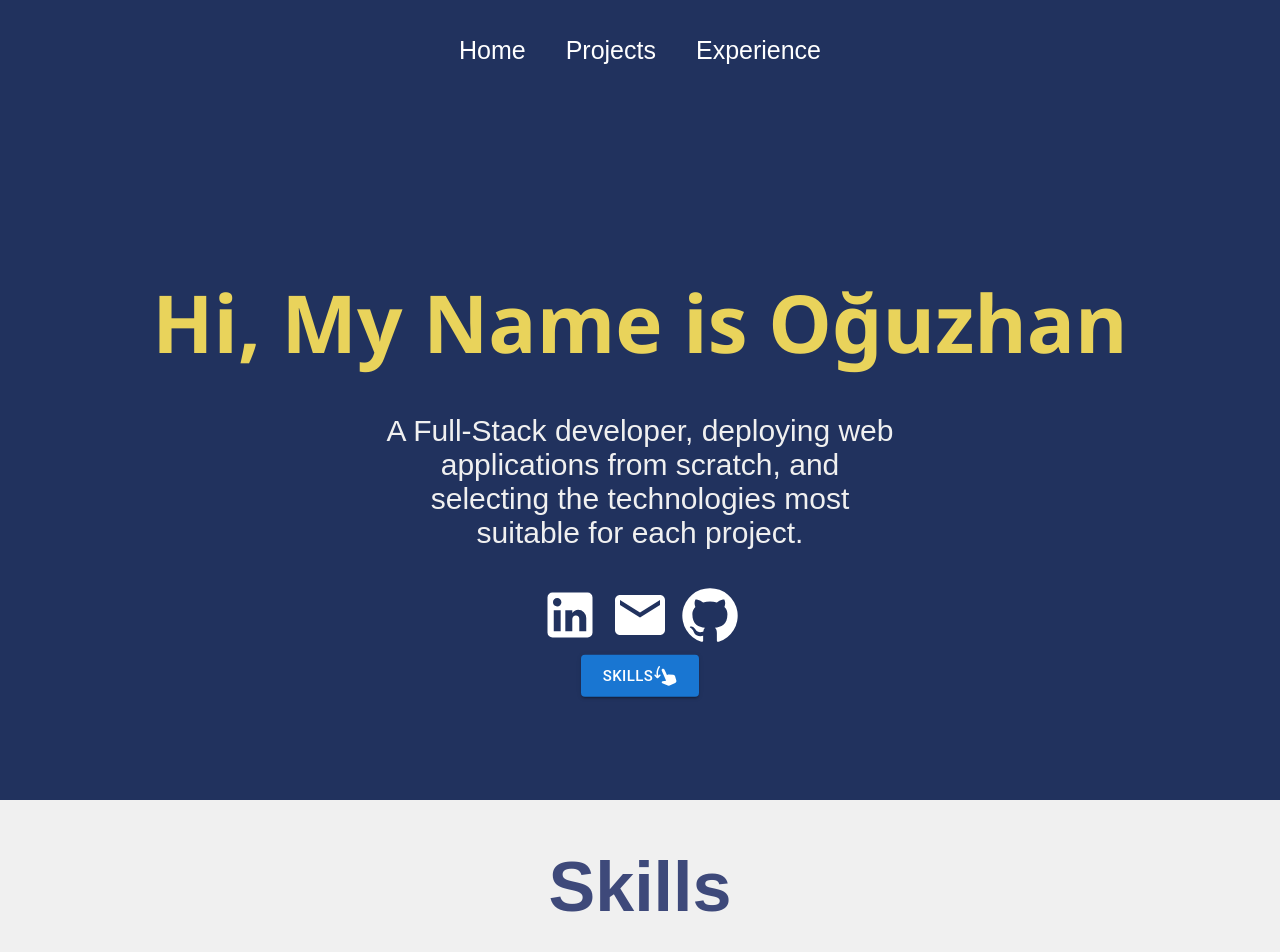
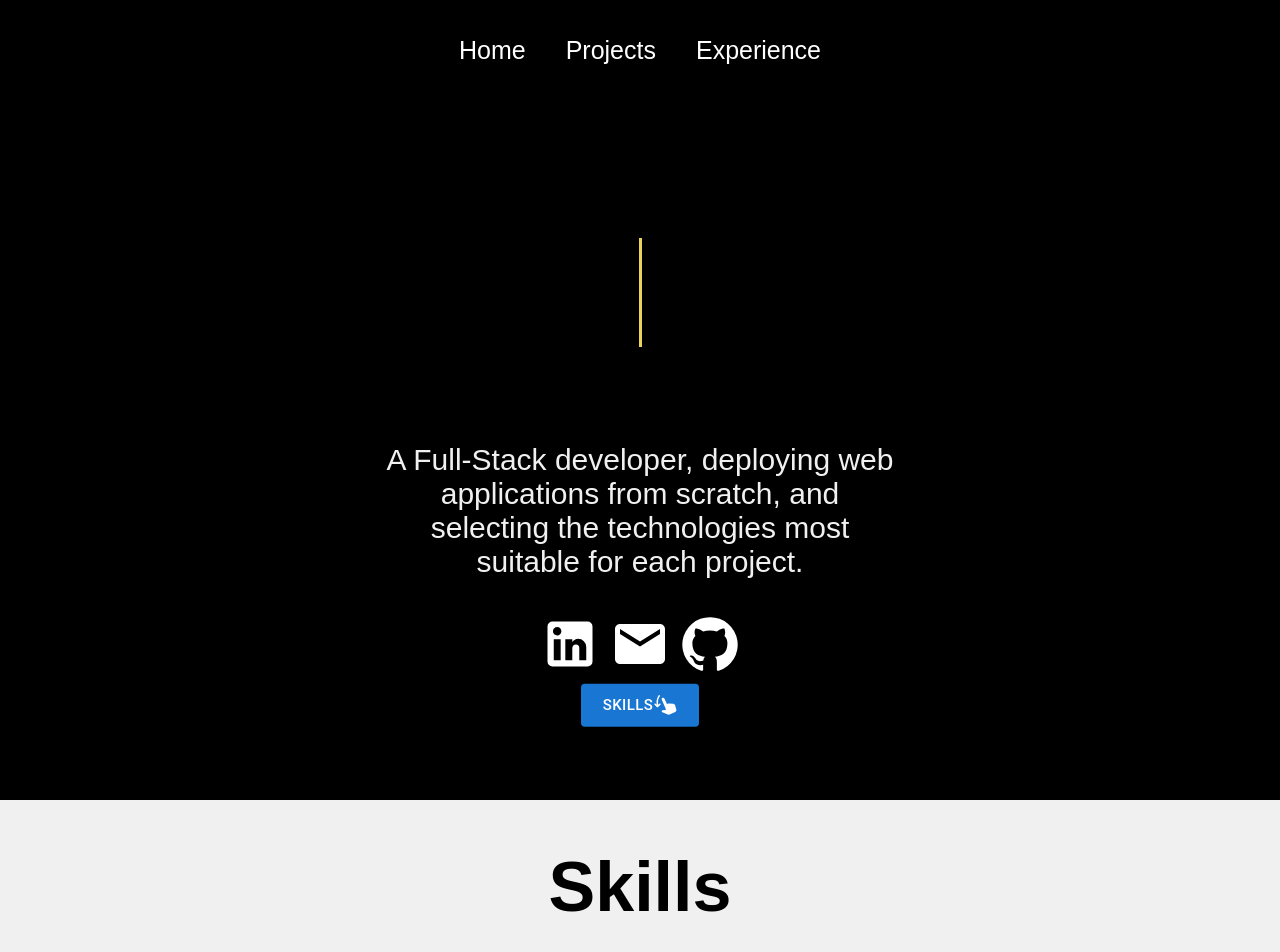
Before and after one commit to worm-codes/Portfolio_Website, a Next.js app: page / in a window 1280 px wide. Shown: the top 952 px of the page. Built offline with nearby package versions, Linux system fonts and the light colour scheme.

Commit message:
Colors handled

```diff
--- a/pages/experience/index.js
+++ b/pages/experience/index.js
@@ -19,11 +19,11 @@ import styles from "../../styles/experience.module.css"
   return  (
     <div className={styles.experience} >
     <div>
-      <VerticalTimeline lineColor="#3e497a">
+      <VerticalTimeline lineColor="black">
       <VerticalTimelineElement
           className="vertical-timeline-element--education"
           date="2017 Sep - 2018 Jan"
-          iconStyle={{ background: "#3e497a", color: "#fff" }}
+          iconStyle={{ background: "black", color: "#fff" }}
           icon={<SchoolIcon />}
         >
           <h3 className="vertical-timeline-element-title">
@@ -39,7 +39,7 @@ import styles from "../../styles/experience.module.css"
         <VerticalTimelineElement
           className="vertical-timeline-element--education"
           date="2018 Sep - 2022 Jun"
-          iconStyle={{ background: "#3e497a", color: "#fff" }}
+          iconStyle={{ background: "black", color: "#fff" }}
           icon={<SchoolIcon />}
         >
           <h3 className="vertical-timeline-element-title">
--- a/pages/index.js
+++ b/pages/index.js
@@ -18,12 +18,12 @@ function Home() {
   return (
     <div className={styles.home}>
       <div className={styles.about}>
-        <h2> Hi, My Name is Oğuzhan</h2>
+        <h2> Hi, My Name is Oğuzhan...</h2>
         <div className={styles.prompt}>
           <p>A Full-Stack developer, deploying web applications from scratch, and selecting the technologies most suitable for each project.</p>
 
           <a target="_newblank" href="https://www.linkedin.com/in/oguzhancevikk/"><LinkedInIcon /></a>
-          <a target="_newblank" href="mailto: oguzhan0553283@gmail.com"><EmailIcon /></a>
+          <a target="_newblank" href="mailto: oguzhan728@gmail.com"><EmailIcon /></a>
          <a target="_newblank" href="https://github.com/worm-codes"><GithubIcon /></a>
         </div>
        <Button size="large" onClick={handleClick} className={styles.skill_button} variant="contained">SKILLS<SwipeDownRoundedIcon/></Button>
--- a/styles/Footer.module.css
+++ b/styles/Footer.module.css
@@ -1,7 +1,7 @@
 .footer {
   width: 100%;
   height: 200px;
-  background: #21325e;
+  background: black;
   display: flex;
   justify-content: center;
   align-items: center;
--- a/styles/Home.module.css
+++ b/styles/Home.module.css
@@ -2,7 +2,7 @@
   width: 100%;
   align-items: center;
   font-family: "Arial", sans-serif;
-  color: #3e497a;
+  color: black;
   margin-top: 100px;
 }
 
@@ -14,7 +14,7 @@
   justify-content: center;
   align-items: center;
   text-align: center;
-  background-color: #21325e;
+  background-color: black;
   color: #f0f0f0;
 }
 
@@ -22,7 +22,7 @@
   font-family: "Segoe UI", Tahoma, Geneva, Verdana, sans-serif;
   font-size: 80px;
   color: #e9d35b;
-  height: 50px;
+
 }
 
 .about .prompt {
@@ -45,7 +45,7 @@
 }
 
 .skills h1 {
-  color: #3e497a;
+  color: black;
 }
 
 .skills .list {
@@ -56,6 +56,27 @@
 
 .list span {
   font-size: 20px;
+}
+@media (min-width:948px){
+  .about h2{
+    width: 22ch;
+  animation: typing 2s steps(22), blink .5s step-end infinite alternate;
+  white-space: nowrap;
+  overflow: hidden;
+  border-right: 3px solid;
+  }
+
+  @keyframes typing {
+  from {
+    width: 0
+  }
+}
+
+@keyframes blink {
+  50% {
+    border-color: transparent
+  }
+}
 }
 @media (max-width:948px){
    .about h2 {
@@ -106,7 +127,7 @@
 .skill_button {
   margin-top: 15px;
   font-size: 18px;
-  color:#21325e;
+  color:black;
   background-color: white;
   animation: shake 1.6s cubic-bezier(.36, .07, .19, .97) both infinite;
   transform: translate3d(0, 0, 0);
@@ -115,7 +136,7 @@
 }
 .skill_button:hover{
   color:white;
-  background-color: #21325e;
+  background-color: black;
 }
 
 @keyframes shake {
--- a/styles/Navbar.module.css
+++ b/styles/Navbar.module.css
@@ -1,7 +1,7 @@
 .navbar {
   width: 100%;
   height: 100px;
-  background: #21325e;
+  background: black;
   position: fixed;
   z-index: 200;
 }
--- a/styles/Project.module.css
+++ b/styles/Project.module.css
@@ -9,7 +9,7 @@
 }
 .projects .projectTitle {
   text-align: center;
-  color: #3e497a;
+  color: black;
   font-size: 60px;
   font-weight: bolder;
 }
--- a/styles/ProjectIDetail.module.css
+++ b/styles/ProjectIDetail.module.css
@@ -11,7 +11,7 @@
 
 .project h1 {
   margin-top: 50px;
-  color: #3e497a;
+  color: black;
   font-size: 35px;
   text-align: center;
 }
@@ -24,12 +24,12 @@
 .project p {
   font-size: 24px;
   word-break: break-all;
-  color: #3e497a;
+  color: black;
 }
 
 .project svg {
   font-size: 60px;
-  color: #3e497a;
+  color: black;
 }
 /*@media(max-width:932px){
 .project .video{
--- a/styles/experience.module.css
+++ b/styles/experience.module.css
@@ -4,7 +4,7 @@
 
 .experience a{
     text-decoration:none;
-    color:rgb(37 69 213);
+    color:#e7c60f;
 }
 
 @media (max-width:500px){
```
